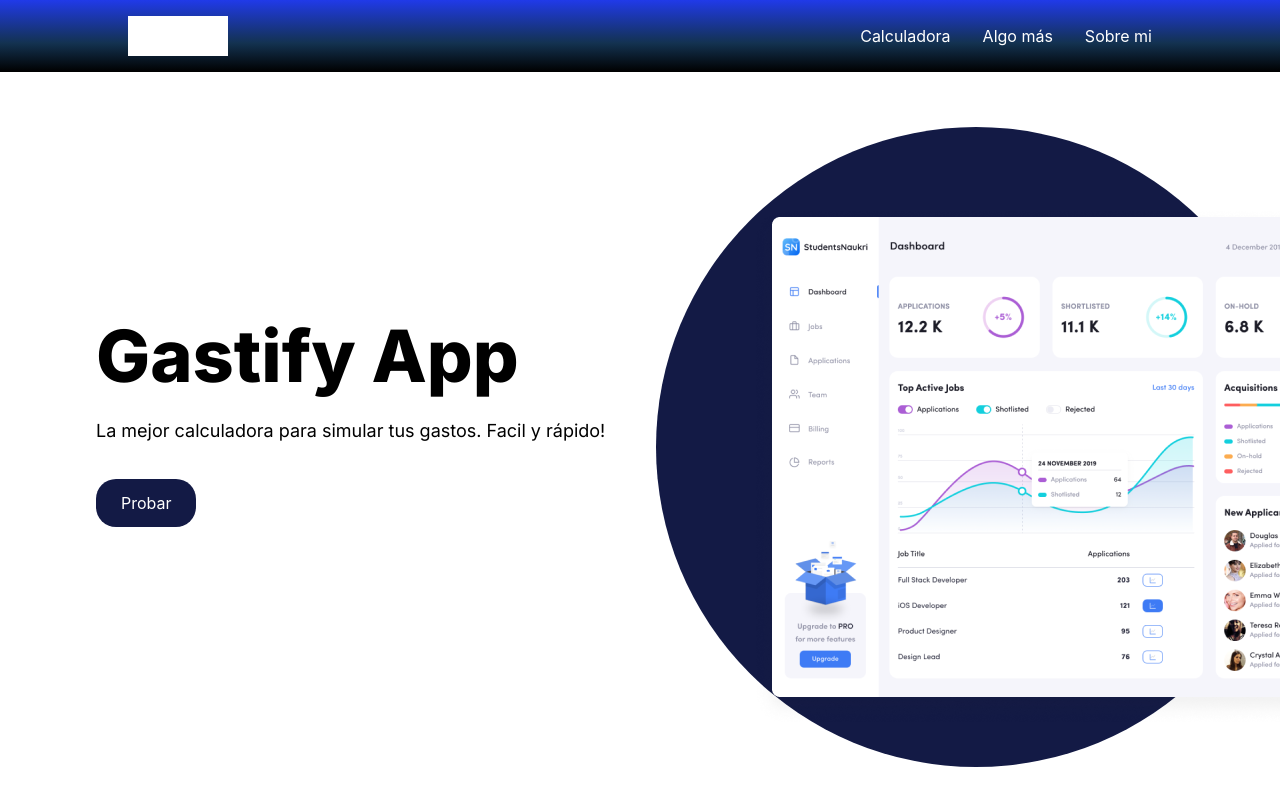
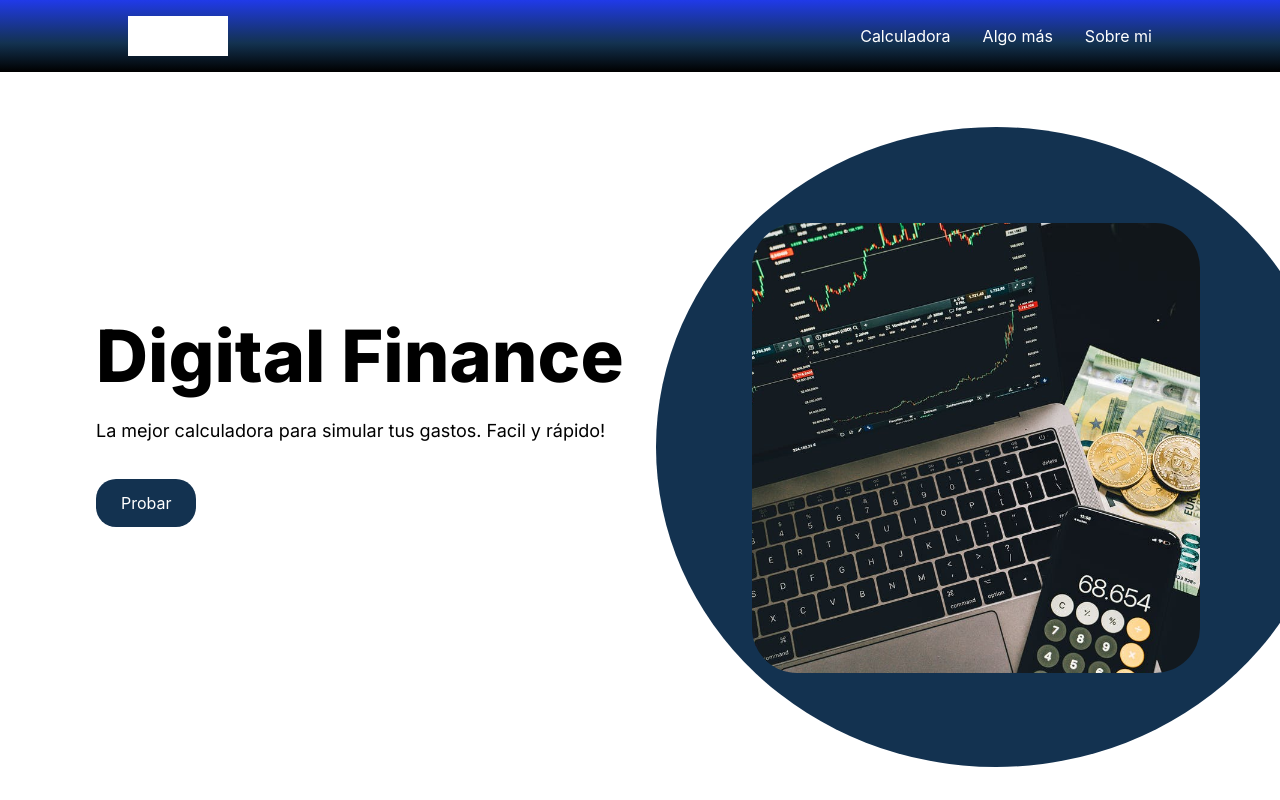
Before and after one commit to No-Country/S2-02-T, a React (Create React App) app in the folder react-app/: page / in a window 1280 px wide. Shown: the top 800 px of the page. Built offline with nearby package versions, Linux system fonts and the light colour scheme.

Commit message:
se modificó el componente hero

```diff
--- a/react-app/src/components/Hero/Hero.js
+++ b/react-app/src/components/Hero/Hero.js
@@ -4,12 +4,12 @@ const Hero = () => {
   return (
     <>
     <div className="hero__container">
-    <h1 className="hero__title">Gastify App</h1>
+    <h1 className="hero__title">Digital Finance</h1>
     <p className="hero__subtitle">La mejor calculadora para simular tus gastos. Facil y rápido!
     </p>
     <div className="hero__button">Probar</div>
     <div className="hero__image">
-      <img  src="landing.png" alt="" />
+      <img   className="hero__calculator" src="calcu-money.jpeg" alt="" />
     </div>
     <div className="hero__circle">
     </div>
--- a/react-app/src/components/Hero/styles.css
+++ b/react-app/src/components/Hero/styles.css
@@ -38,7 +38,7 @@ cursor: pointer;
  display: flex;
  align-items: center;
  color:white;
- background-color: #131A45;
+ background-color: #133250;
  border-radius: 20px;
  -webkit-border-radius: 20px;
  -moz-border-radius: 20px;
@@ -46,10 +46,10 @@ cursor: pointer;
  -o-border-radius: 20px;
 }
 .hero__circle{
-  width: 640px;
+  width: 680px;
   height: 640px;
   position: relative;
-  background-color: #131A45;
+  background-color: #133250;
   border-radius: 50%;
   -webkit-border-radius: 50%;
   -moz-border-radius: 50%;
@@ -74,17 +74,23 @@ cursor: pointer;
 .hero__image{
   width: 100%;
   position: absolute;
-  transform: translate(51rem, -20rem);
-  -webkit-transform: translate(51rem, -20rem);
-  -moz-transform: translate(51rem, -20rem);
-  -ms-transform: translate(51rem, -20rem);
-  -o-transform: translate(51rem, -20rem);
+  transform: translate(51rem, -19rem);
+  -webkit-transform: translate(51rem, -19rem);
+  -moz-transform: translate(51rem, -19rem);
+  -ms-transform: translate(51rem, -19rem);
+  -o-transform: translate(51rem, -19rem);
   z-index: 100;
-  border-radius: 40px ;
-  -webkit-border-radius: 40px ;
-  -moz-border-radius: 40px ;
-  -ms-border-radius: 40px ;
-  -o-border-radius: 40px ;
+
+}
+.hero__calculator{
+    width: 35%;
+    height: 450px;
+    object-fit: cover;
+    border-radius: 10%;
+    -webkit-border-radius: 10%;
+    -moz-border-radius: 10%;
+    -ms-border-radius: 10%;
+    -o-border-radius: 10%;
 }
 /* @media screen and (min-width:320px) { */
   /* .hero__title{
```
Also changed, not shown: react-app/public/calcu-money.jpeg (renamed from react-app/public/pexels-photo-6771607.jpeg).
